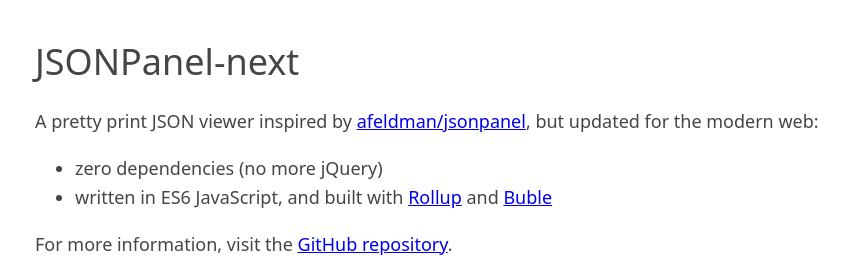
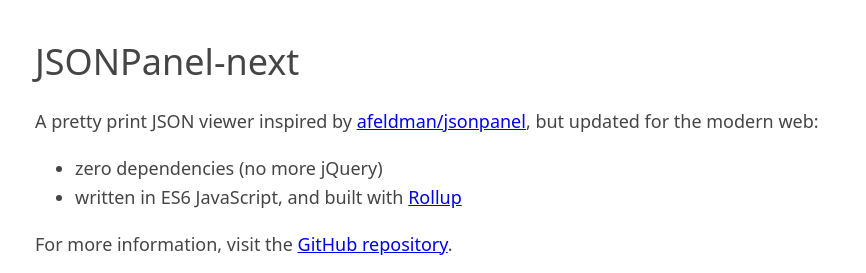
Before and after one commit to Xenonym/jsonpanel-next, a website: page demo/index.html in a window 1280 px wide. Shown: the top 273 px of the page, without its empty margins (205-1071 px from the left). Drawn offline with Linux system fonts and the light colour scheme; files whose address does not match are found by name.

Commit message:
Fix build description

```diff
--- a/demo/index.html
+++ b/demo/index.html
@@ -10,7 +10,7 @@
       A pretty print JSON viewer inspired by <a href="https://github.com/afeld/jsonpanel">afeldman/jsonpanel</a>, but updated for the modern web:
       <ul>
         <li>zero dependencies (no more jQuery)</li>
-        <li>written in ES6 JavaScript, and built with <a href="https://rollupjs.org">Rollup</a> and <a href="https://buble.surge.sh/guide/">Buble</a></li>
+        <li>written in ES6 JavaScript, and built with <a href="https://rollupjs.org">Rollup</a></li>
       </ul>
       For more information, visit the <a href="https://github.com/Xenonym/jsonpanel-next#readme">GitHub repository</a>.
       <p>Built by <a href="https://github.com/Xenonym">@xenonym (Tan Zhen Yong)</a>.</p>
```
